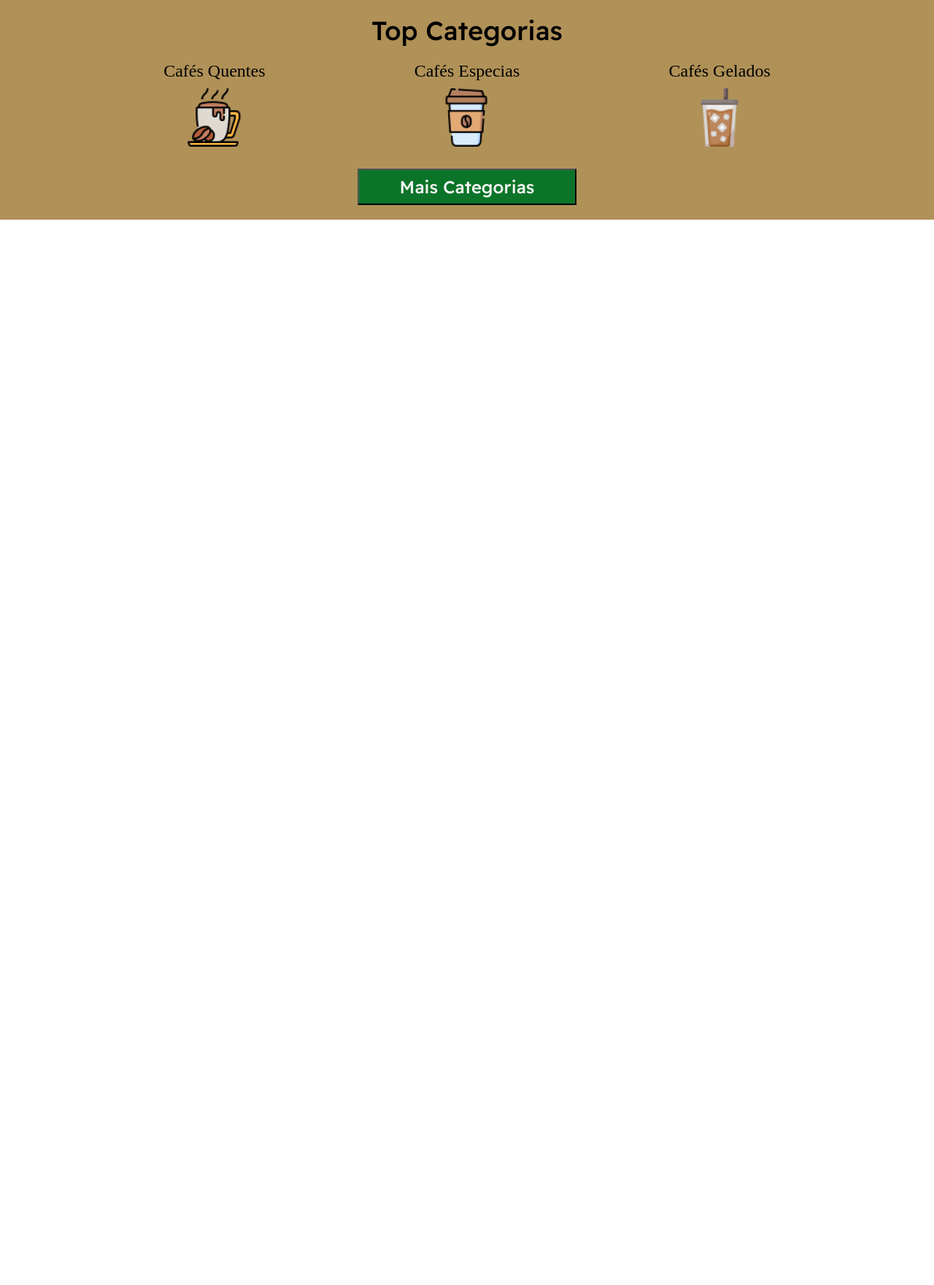
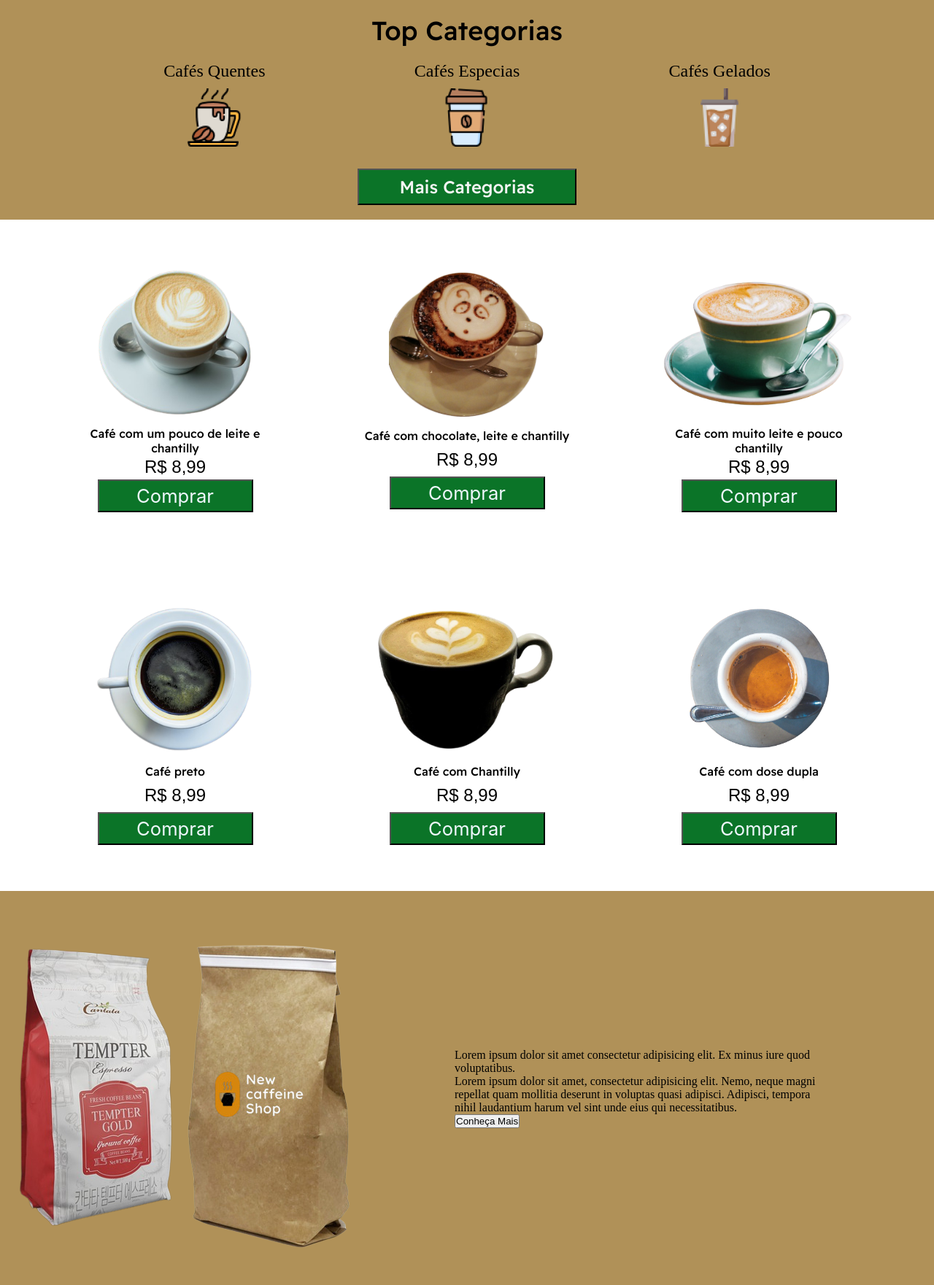
Before and after one commit to JoaoGabriel0908/Cafeteria, a PHP site: page / in a window 1280 px wide. Shown: the part 1200-2961 px from the top of the page at 73% size. Before the commit the page ends 1501 px from the top, so only its background shows below. Run offline with PHP 8.4, Linux system fonts and the light colour scheme; some libraries are stand-ins or nearby versions; some web fonts are replaced.

Commit message:
Cafeteria

```diff
--- a/CSS/main.css
+++ b/CSS/main.css
@@ -133,4 +133,90 @@ div.categorias{
     align-items: center;
     flex-direction: column;
     gap: 10px;
+    max-width: 1300px;
 }
+
+.card-container{
+    padding: 50px 0;
+    display: flex;
+    flex-wrap: wrap;
+    gap: 100px;
+    justify-content: center;
+    align-items: center;
+    margin: auto;
+    width: 100%;
+}
+
+.card{
+    display: flex;
+    flex-direction: column;
+    height: 360px;
+    width: 300px;
+    padding: 8px;
+}
+.card:hover{
+    cursor: pointer;
+    box-shadow: 0px 0px 20px #000000;
+    transition: box-shadow 1s;
+}
+.card-image-container{
+    width: 100%;
+    height: 65%;
+    display: flex;
+    justify-content: center;
+    align-items: center;
+    padding: 10px;
+}
+.card-image{
+    max-width: 100%;
+    max-height: 100%;
+}
+.card-produto{
+    font-family: var(--fonte-destacado);
+    font-size: 1rem;
+    font-weight: 500;
+    margin: auto;
+    text-align: center;
+}
+.card-preco{
+    font-family: var(--fonte-apresentacao);
+    font-size: 1.5rem;
+    margin: auto;
+    text-align: center;
+}
+.card-pagar{
+    background-color: var(--confirmar);
+    padding: 5px;
+    margin: auto;
+    color: aliceblue;
+    width: 75%;
+    font-family: var(--fonte-texto);
+    font-size: 1.6rem;
+}
+
+.color-destaque{
+    background-color: var(--marrom-escuro);
+    width: 100%;
+    padding: 20px;
+}
+div.destaque{
+    max-width: 1300px;
+    margin: auto;
+    display: flex;
+    flex-direction: row;
+    height: 500px;
+}
+.destaque-imagem{
+    display: flex;
+    align-items: center;
+}
+.destaque-imagem img{
+    max-height: 450px;
+    object-fit: contain;
+}
+.destaque div.texto{
+    margin: auto;
+    justify-content: center;
+    align-items: center;
+    width: 500px;
+}
--- a/index.html
+++ b/index.html
@@ -1,5 +1,5 @@
 <!DOCTYPE html>
-<html lang="en">
+<html lang="pt-BR">
 
 <head>
   <meta charset="UTF-8" />
@@ -8,6 +8,7 @@
   <link rel="stylesheet" href="CSS/header.css" />
   <link rel="stylesheet" href="./CSS/main.css" />
   <link rel="stylesheet" href="CSS/style.css" />
+  <script src="main.js" defer></script>
   <title>Cafeteria</title>
 </head>
 
@@ -125,13 +126,32 @@
     </div>
     <button>Mais Categorias</button>
   </section>
-  <section>
+  <section class="produtos">
     <div class="card-container">
-      <div class="card"></div>
+      <div class="card">
+
+      </div>
     </div>
   </section>
   <section class="color-destaque">
-    <div></div>
+    <div class="destaque">
+      <div class="destaque-imagem">
+        <img src="IMG/coffee-g6b8bc839a_640-removebg-preview (2).png" alt="">
+        <img src="IMG/cafemarom.png" alt="">
+      </div>
+      <div class="texto">
+        <div class="destaque-titulo">
+          Lorem ipsum dolor sit amet consectetur adipisicing elit. Ex minus iure quod voluptatibus.
+        </div>
+        <div class="destaque-texto">
+          Lorem ipsum dolor sit amet, consectetur adipisicing elit. Nemo,
+          neque magni repellat quam mollitia deserunt in voluptas quasi adipisci.
+          Adipisci, tempora nihil laudantium harum vel sint unde eius qui necessitatibus.
+        </div>
+        <button>Conheça Mais</button>
+      </div>
+
+    </div>
   </section>
   <footer></footer>
 </body>
--- a/main.js
+++ b/main.js
@@ -0,0 +1,82 @@
+'use strict'
+
+const db = [
+    {
+        id: 1,
+        nome: 'Cappcucino',
+        descricao: "Café com um pouco de leite e chantilly",
+        preco: "8,99",
+        pagar: 'Comprar',
+        imagem: './IMG/aroma-g75f55fd62_640-removebg-preview (2).png'
+    },
+    {
+        id: 2,
+        nome: 'Mocha',
+        descricao: "Café com chocolate, leite e chantilly",
+        preco: "8,99",
+        pagar: 'Comprar',
+        imagem: './IMG/4180387404_d8b37e0d8f_b-removebg-preview.png'
+    },
+    {
+        id: 3,
+        nome: 'Latte',
+        descricao: "Café com muito leite e pouco chantilly",
+        preco: "8,99",
+        pagar: 'Comprar',
+        imagem: './IMG/flat-removebg-preview.png'
+    },
+    {
+        id: 4,
+        nome: 'Dupllo',
+        descricao: "Café preto",
+        preco: "8,99",
+        pagar: 'Comprar',
+        imagem: './IMG/coffee-g833b1f2bb_640-removebg-preview.png'
+    },
+    {
+        id: 5,
+        nome: 'Machiatto',
+        descricao: "Café com Chantilly",
+        preco: "8,99",
+        pagar: 'Comprar',
+        imagem: 'IMG/macchiato-2033544_1280-removebg-preview.png'
+    },
+    {
+        id: 6,
+        nome: 'Café Expresso',
+        descricao: "Café com dose dupla",
+        preco: "8,99",
+        pagar: 'Comprar',
+        imagem: 'IMG/2017-08-06-08-58-31-removebg-preview.png'
+    }
+]
+
+const criarCard = (produto) => {
+    const card = document.createElement('div');
+    card.classList.add('card')
+    card.innerHTML = `
+    <div class="card-image-container">
+                    <img src="${produto.imagem}" alt="monitor" class="card-image">
+                </div>
+                <span class="card-produto">
+                    ${produto.descricao}
+                </span>
+                <span class="card-preco">
+                    R$ ${produto.preco}
+                </span>
+                <button class="card-pagar">
+                    ${produto.pagar}
+                </button>
+    `
+
+    return card;
+}
+
+const carregarProdutos = (produtos) => {
+    const container = document.querySelector('.card-container')
+    const cards = produtos.map(criarCard)
+
+    container.replaceChildren(...cards)
+}
+
+carregarProdutos(db)
```
Also changed, not shown: IMG/coffee-g6b8bc839a_640-removebg-preview (2).png (added), IMG/coffee-g6b8bc839a_640-removebg-preview.png (added).
